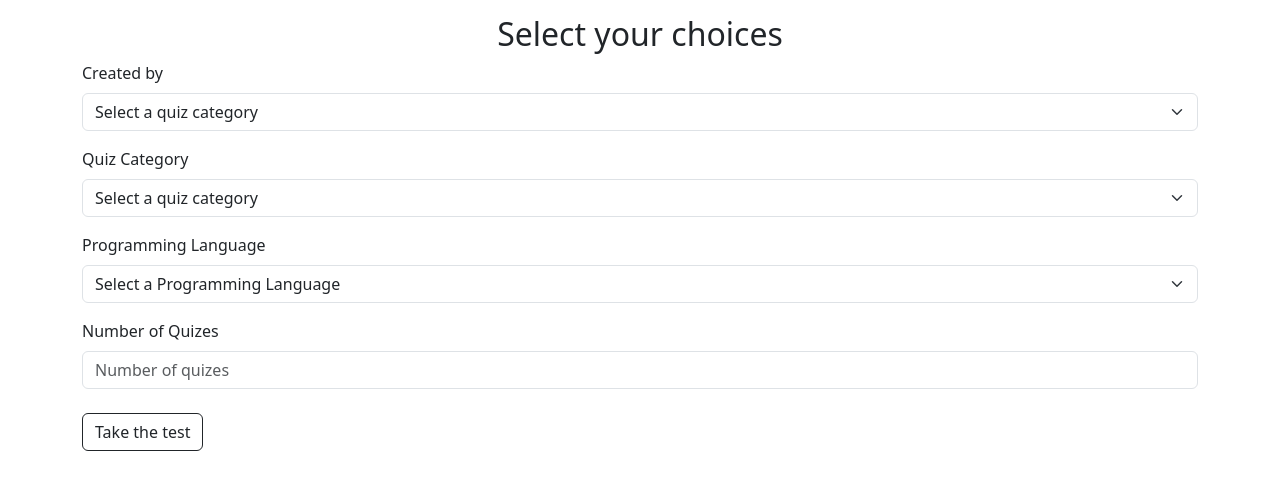
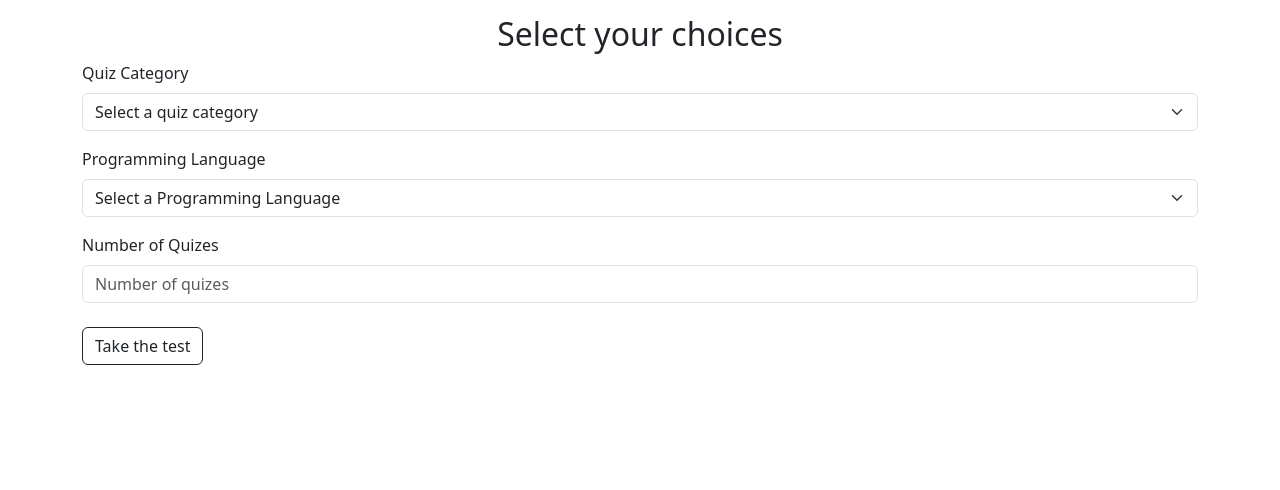
Before and after one commit to kavindacena99/proquiz, a PHP site: page /gettest.php in a window 1280 px wide. Shown: the part 69-559 px from the top of the page. Run offline with PHP 8.4, Linux system fonts and the light colour scheme.

Commit message:
Remove 'created' parameter from quiz fetching logic and related UI elements

```diff
--- a/fetch.php
+++ b/fetch.php
@@ -5,7 +5,7 @@
     $lang = $_GET['language'];
     $category = $_GET['category'];
     $noOfQuizes = $_GET['noofquizes'];
-    $created = $_GET['created'];
+    //$created = $_GET['created'];
 
     if($category == "normal"){
         $sql = "SELECT * FROM quizzes WHERE qlang = '{$lang}' LIMIT $noOfQuizes";
--- a/gettest.php
+++ b/gettest.php
@@ -21,14 +21,6 @@
     <div class="container">
         <h2 class="text-center" style="margin-top:15px">Select your choices</h2>
         <form action="quizes.php" method="GET">
-            <div class="mb-3">
-                <label for="exampleFormControlInput1" class="form-label">Created by</label>
-                <select class="form-select" aria-label="Default select example" name="created">
-                    <option selected>Select a quiz category</option>
-                    <option value="add">Created by users</option>
-                    <option value="sys">By ProQuiZ</option>
-                </select>
-            </div>
             <div class="mb-3">
                 <label for="exampleFormControlInput1" class="form-label">Quiz Category</label>
                 <select class="form-select" aria-label="Default select example" name="category">
--- a/quizes.php
+++ b/quizes.php
@@ -7,7 +7,7 @@
   $lang = $_GET['lang'];
   $category = $_GET['category'];
   $noOfQuizes = $_GET['noofquizes'];
-  $created = $_GET['created'];
+  //$created = $_GET['created'];
 ?>
 <!DOCTYPE html>
 <html lang="en">
@@ -107,10 +107,10 @@
       const lang = "<?php echo $lang; ?>";
       const category = "<?php echo $category; ?>";
       const noOfQuizes = "<?php echo $noOfQuizes; ?>";
-      const created = "<?php echo $created; ?>";
+      //const created = "<?php echo $created; ?>";
 
       function fetchQuestions(){
-        const url = `fetch.php?category=${encodeURIComponent(category)}&language=${encodeURIComponent(lang)}&noofquizes=${encodeURIComponent(Number(noOfQuizes))}&created=${encodeURIComponent(created)}`;
+        const url = `fetch.php?category=${encodeURIComponent(category)}&language=${encodeURIComponent(lang)}&noofquizes=${encodeURIComponent(Number(noOfQuizes))}`;
         fetch(url).then(response => response.json()).then(data => { questions = data; loadQuestion(currentQuestionIndex); }).catch(error => console.error("Error fetching:", error));
       }
 
```
